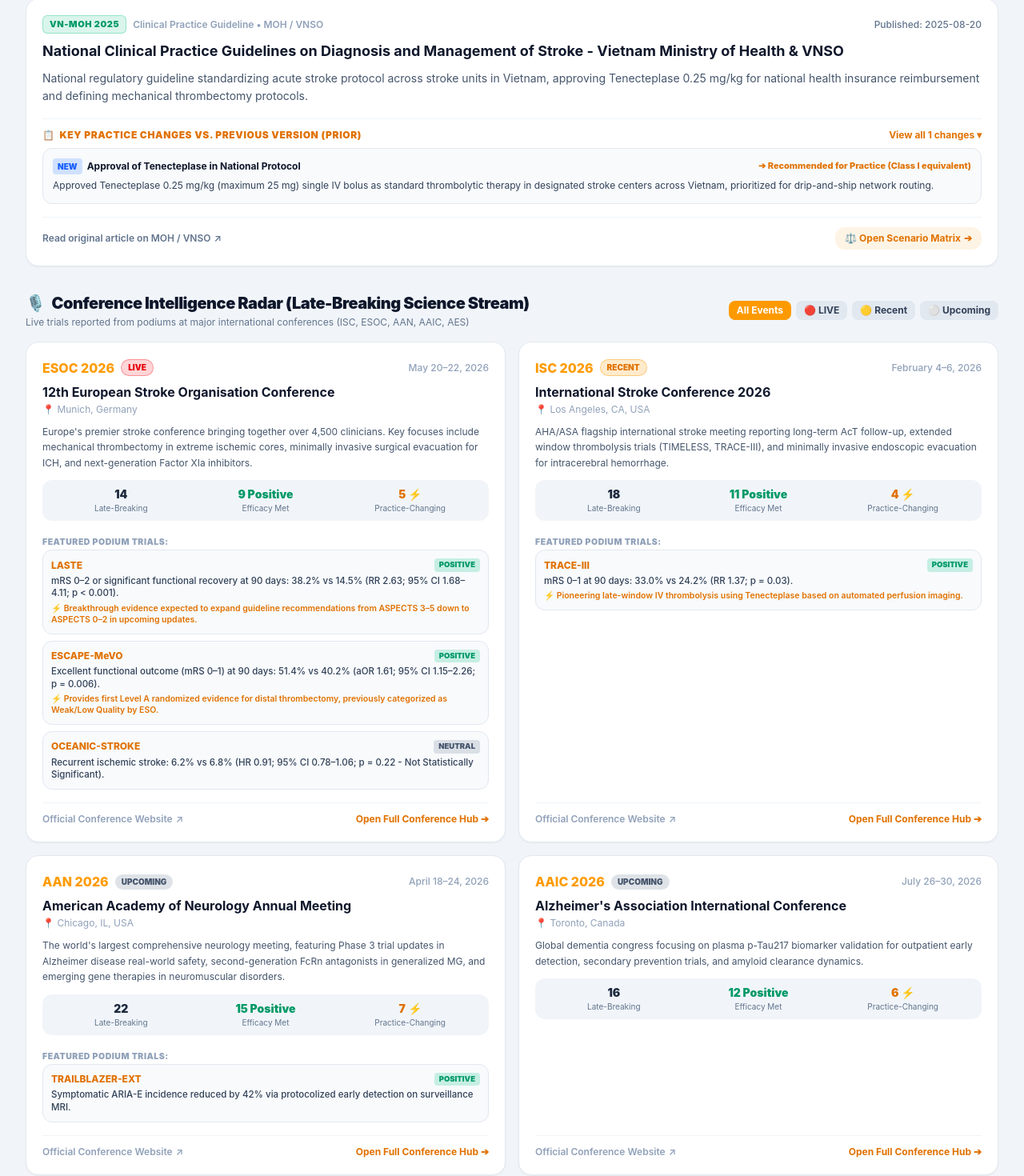
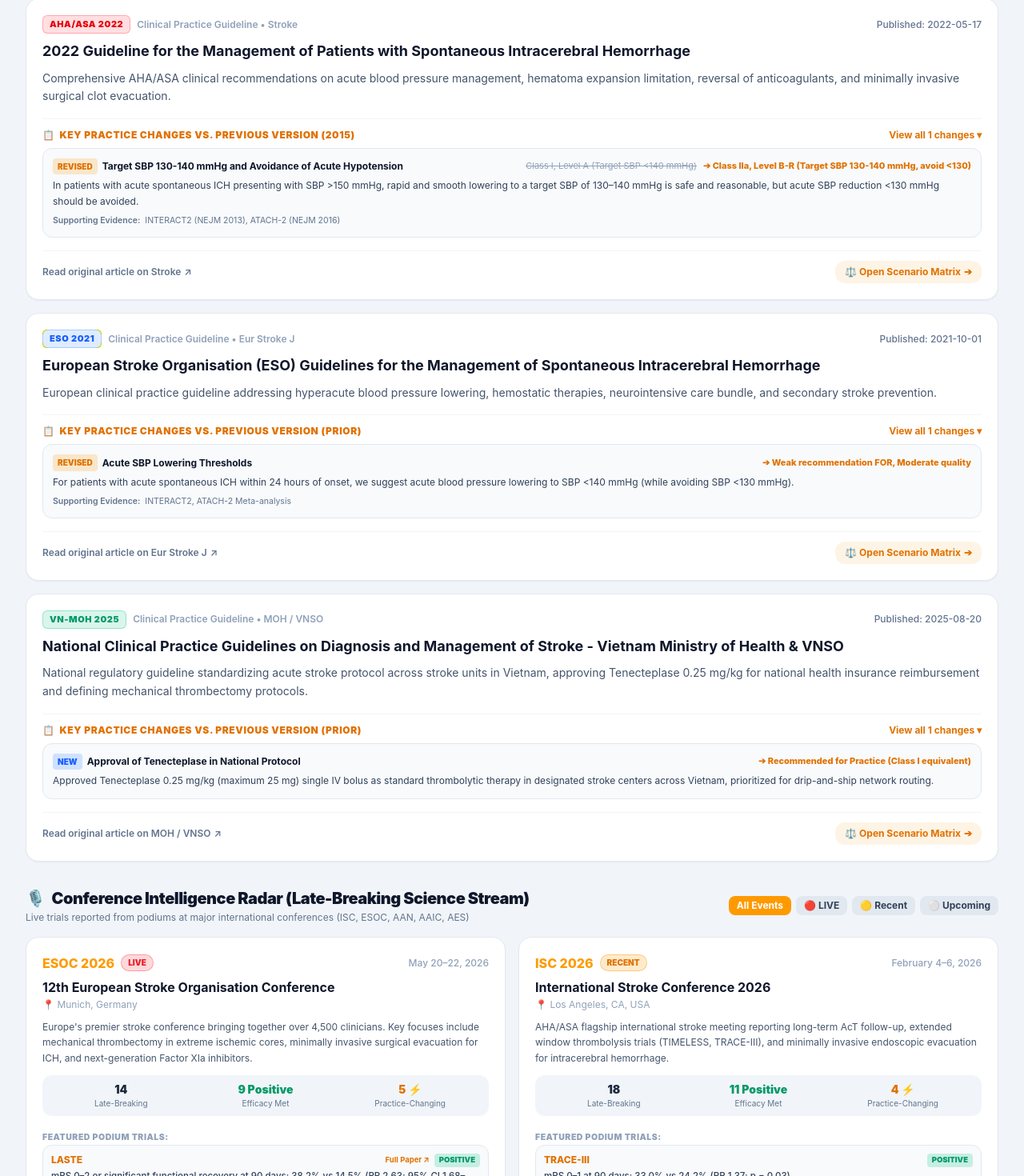
Before and after one commit to chuducmanh123/NeuroPulse, a Next.js app: page /neuroguide in a window 1280 px wide. Shown: the part 1327-2797 px from the top of the page at 80% size. Built offline with nearby package versions, Linux system fonts and the light colour scheme.

Commit message:
update 29/10

```diff
--- a/src/app/neuroguide/page.tsx
+++ b/src/app/neuroguide/page.tsx
@@ -1,6 +1,6 @@
 "use client";
 
-import React, { useState, useMemo, useEffect } from "react";
+import React, { useState, useMemo, useEffect, useRef } from "react";
 import Link from "next/link";
 import {
   NEUROLOGY_SUBSPECIALTIES,
@@ -19,9 +19,29 @@
 } from "../../data/neuroguideMockData";
 import { AppSwitcher } from "../../components/ecosystem/AppSwitcher";
 
+const NAV_TABS = [
+  {
+    id: "radar",
+    label: "🔥 Live Radar & Updates",
+    badge: `${MOCK_GUIDELINE_DOCS.length} Guidelines`,
+  },
+  {
+    id: "matrix",
+    label: "⚖️ Scenario Comparison Matrix",
+    badge: `${MOCK_CLINICAL_SCENARIOS.length} Scenarios`,
+  },
+  {
+    id: "conf",
+    label: "🎙️ Conference Intelligence Hub",
+    badge: `${MOCK_CONFERENCE_EVENTS.length} Events`,
+  },
+] as const;
+
+type NavTabId = (typeof NAV_TABS)[number]["id"];
+
 export default function NeuroGuidePage() {
   const [darkMode, setDarkMode] = useState<boolean>(false);
-  const [activeTab, setActiveTab] = useState<"radar" | "matrix" | "conf">("radar");
+  const [activeTab, setActiveTab] = useState<NavTabId>("radar");
 
   // Filters
   const [selectedSubspecialty, setSelectedSubspecialty] = useState<SubspecialtyType>("All Subspecialties");
@@ -34,11 +54,15 @@
   const [activeDetailTab, setActiveDetailTab] = useState<"matrix" | "temporal" | "conf_bridge">("matrix");
   const [expandedGuidelineChanges, setExpandedGuidelineChanges] = useState<Record<string, boolean>>({});
 
-  // Sync dark mode with localStorage
+  const matrixContainerRef = useRef<HTMLDivElement>(null);
+
+  // Sync dark mode with ecosystem standards (both neuro_dark_mode and neuropulse_theme)
   useEffect(() => {
-    const saved = localStorage.getItem("neuropulse_theme");
-    if (saved === "dark") {
-      setDarkMode(true);
+    const savedDark =
+      localStorage.getItem("neuro_dark_mode") === "true" ||
+      localStorage.getItem("neuropulse_theme") === "dark";
+    setDarkMode(savedDark);
+    if (savedDark) {
       document.documentElement.classList.add("dark");
     } else {
       document.documentElement.classList.remove("dark");
@@ -50,9 +74,11 @@
       const next = !prev;
       if (next) {
         document.documentElement.classList.add("dark");
+        localStorage.setItem("neuro_dark_mode", "true");
         localStorage.setItem("neuropulse_theme", "dark");
       } else {
         document.documentElement.classList.remove("dark");
+        localStorage.setItem("neuro_dark_mode", "false");
         localStorage.setItem("neuropulse_theme", "light");
       }
       return next;
@@ -65,6 +91,13 @@
       [docId]: !prev[docId],
     }));
   };
+
+  // Dynamically derive available societies from guideline documents
+  const availableSocieties = useMemo(() => {
+    const set = new Set<string>();
+    MOCK_GUIDELINE_DOCS.forEach((d) => set.add(d.society));
+    return ["ALL", ...Array.from(set)];
+  }, []);
 
   // Filtered Scenarios
   const filteredScenarios = useMemo(() => {
@@ -82,13 +115,14 @@
     });
   }, [selectedSubspecialty, searchQuery]);
 
-  // Current Scenario
+  // Current Scenario: safely fallback or null if search yields zero matches
   const currentScenario = useMemo(() => {
     return (
-      MOCK_CLINICAL_SCENARIOS.find((s) => s.id === activeScenarioId) ||
-      MOCK_CLINICAL_SCENARIOS[0]
+      filteredScenarios.find((s) => s.id === activeScenarioId) ||
+      filteredScenarios[0] ||
+      null
     );
-  }, [activeScenarioId]);
+  }, [filteredScenarios, activeScenarioId]);
 
   // Current Scenario's Recommendation Atoms
   const scenarioRecommendations = useMemo(() => {
@@ -119,11 +153,14 @@
     });
   }, [selectedConfStatus, selectedSubspecialty]);
 
+  // Smooth scroll using React ref instead of hardcoded coordinates
   const handleJumpToScenario = (scenarioId: string) => {
     setActiveScenarioId(scenarioId);
     setActiveTab("matrix");
     setActiveDetailTab("matrix");
-    window.scrollTo({ top: 350, behavior: "smooth" });
+    setTimeout(() => {
+      matrixContainerRef.current?.scrollIntoView({ behavior: "smooth", block: "start" });
+    }, 60);
   };
 
   return (
@@ -198,28 +235,12 @@
           }`}
         >
           <div className="flex flex-wrap items-center gap-1.5">
-            {[
-              {
-                id: "radar",
-                label: "🔥 Live Radar & Updates",
-                badge: `${MOCK_GUIDELINE_DOCS.length} Guidelines`,
-              },
-              {
-                id: "matrix",
-                label: "⚖️ Scenario Comparison Matrix",
-                badge: `${MOCK_CLINICAL_SCENARIOS.length} Scenarios`,
-              },
-              {
-                id: "conf",
-                label: "🎙️ Conference Intelligence Hub",
-                badge: `${MOCK_CONFERENCE_EVENTS.length} Events`,
-              },
-            ].map((tab) => {
+            {NAV_TABS.map((tab) => {
               const isActive = activeTab === tab.id;
               return (
                 <button
                   key={tab.id}
-                  onClick={() => setActiveTab(tab.id as any)}
+                  onClick={() => setActiveTab(tab.id)}
                   className={`px-3.5 py-2 rounded-lg text-xs font-bold transition-all flex items-center gap-1.5 ${
                     isActive
                       ? "bg-amber-500 text-white shadow-sm"
@@ -323,13 +344,13 @@
                   </p>
                 </div>
 
-                {/* Society Filters */}
-                <div className="flex items-center gap-1.5">
-                  {["ALL", "AHA/ASA", "ESO", "VN-MOH"].map((soc) => (
+                {/* Society Filters derived dynamically */}
+                <div className="flex items-center gap-1.5 overflow-x-auto pb-1 sm:pb-0">
+                  {availableSocieties.map((soc) => (
                     <button
                       key={soc}
                       onClick={() => setSelectedSocietyFilter(soc)}
-                      className={`px-2.5 py-1 rounded-lg text-xs font-bold transition-all ${
+                      className={`px-2.5 py-1 rounded-lg text-xs font-bold whitespace-nowrap transition-all ${
                         selectedSocietyFilter === soc
                           ? "bg-amber-500 text-white"
                           : darkMode
@@ -619,6 +640,18 @@
                                 <span className="font-extrabold text-amber-600 dark:text-amber-400">
                                   {tr.trialAcronym}
                                 </span>
+                                <div className="flex items-center gap-1.5">
+                                  {tr.fullTextUrl && (
+                                    <a
+                                      href={tr.fullTextUrl}
+                                      target="_blank"
+                                      rel="noopener noreferrer"
+                                      className="text-[9.5px] font-bold text-amber-600 dark:text-amber-400 hover:underline flex items-center gap-0.5"
+                                    >
+                                      <span>Full Paper</span>
+                                      <span>↗</span>
+                                    </a>
+                                  )}
                                   <span
                                     className={`px-1.5 py-0.5 rounded text-[9.5px] font-black ${
                                       tr.verdict === "POSITIVE"
@@ -628,6 +661,7 @@
                                   >
                                     {tr.verdict}
                                   </span>
+                                </div>
                               </div>
                               <p className="text-[11.5px] text-slate-700 dark:text-slate-300 font-medium line-clamp-2">
                                 {tr.primaryOutcome}
@@ -671,7 +705,29 @@
             TAB 2: SCENARIO COMPARISON MATRIX (Master-Detail 2-Column Layout)
            ========================================================================= */}
         {activeTab === "matrix" && (
-          <div className="grid grid-cols-1 lg:grid-cols-12 gap-6">
+          <div ref={matrixContainerRef} className="grid grid-cols-1 lg:grid-cols-12 gap-6">
+            {filteredScenarios.length === 0 ? (
+              /* Robust Empty State when search/filter returns 0 items */
+              <div className="lg:col-span-12 p-12 text-center rounded-2xl border border-dashed border-slate-300 dark:border-slate-800 bg-white/50 dark:bg-slate-900/50">
+                <span className="text-3xl block mb-2">🔍</span>
+                <h3 className="text-sm font-bold text-slate-800 dark:text-slate-200">
+                  No clinical scenarios found
+                </h3>
+                <p className="text-xs text-slate-400 mt-1">
+                  No matching scenarios for &ldquo;{searchQuery}&rdquo; in {selectedSubspecialty}.
+                </p>
+                <button
+                  onClick={() => {
+                    setSearchQuery("");
+                    setSelectedSubspecialty("All Subspecialties");
+                  }}
+                  className="mt-3 px-3 py-1.5 rounded-lg text-xs font-bold bg-amber-500 text-white hover:bg-amber-600 transition-colors"
+                >
+                  Reset Filters
+                </button>
+              </div>
+            ) : (
+              <>
                 {/* LEFT COLUMN (4/12): Scenario Explorer */}
                 <aside className="lg:col-span-4 space-y-3">
                   <div className="flex items-center justify-between">
@@ -767,7 +823,7 @@
                           {currentScenario.summary}
                         </p>
 
-                    {/* Ecosystem Deep Links */}
+                        {/* Ecosystem Deep Links with dead # prevention */}
                         {currentScenario.ecosystemLinks && (
                           <div className="mt-4 pt-3 border-t border-slate-100 dark:border-slate-800">
                             <span className="text-[10px] font-black uppercase tracking-wider text-slate-400 block mb-2">
@@ -778,7 +834,14 @@
                                 <Link
                                   key={idx}
                                   href={link.href}
+                                  onClick={(e) => {
+                                    if (link.href === "#") {
+                                      e.preventDefault();
+                                    }
+                                  }}
                                   className={`px-3 py-1.5 rounded-xl border text-xs font-bold flex items-center gap-1.5 transition-all ${
+                                    link.href === "#" ? "cursor-default" : ""
+                                  } ${
                                     link.app === "NeuroRx"
                                       ? "bg-sky-500/10 border-sky-500/30 text-sky-600 dark:text-sky-400 hover:bg-sky-500/20"
                                       : link.app === "NeuroCalc"
@@ -1001,9 +1064,22 @@
                                     <span className="font-black text-amber-600 dark:text-amber-400 text-sm">
                                       {tr.trialAcronym}
                                     </span>
+                                    <div className="flex items-center gap-1.5">
+                                      {tr.fullTextUrl && (
+                                        <a
+                                          href={tr.fullTextUrl}
+                                          target="_blank"
+                                          rel="noopener noreferrer"
+                                          className="text-[9.5px] font-bold text-amber-600 dark:text-amber-400 hover:underline flex items-center gap-0.5"
+                                        >
+                                          <span>Full Paper</span>
+                                          <span>↗</span>
+                                        </a>
+                                      )}
                                       <span className="text-[10px] font-bold px-1.5 py-0.5 rounded bg-emerald-500/20 text-emerald-600 dark:text-emerald-400">
                                         {tr.verdict}
                                       </span>
+                                    </div>
                                   </div>
 
                                   <p className="font-bold text-slate-800 dark:text-slate-200 mb-1">
@@ -1074,6 +1150,8 @@
                     </div>
                   )}
                 </section>
+              </>
+            )}
           </div>
         )}
 
--- a/src/components/ecosystem/AppSwitcher.tsx
+++ b/src/components/ecosystem/AppSwitcher.tsx
@@ -162,6 +162,8 @@
           setOpen((prev) => !prev);
         }}
         aria-label="Neuro Ecosystem Apps"
+        aria-haspopup="true"
+        aria-expanded={open}
         title="Neuro Ecosystem Apps"
         className={`p-2 rounded-lg border transition-all flex items-center justify-center ${
           open
--- a/src/data/neuroguideMockData.ts
+++ b/src/data/neuroguideMockData.ts
@@ -358,6 +358,60 @@
     ],
   },
   {
+    id: "aha-ich-2022",
+    society: "AHA/ASA",
+    year: 2022,
+    title: "2022 Guideline for the Management of Patients with Spontaneous Intracerebral Hemorrhage",
+    officialUrl: "https://www.ahajournals.org/doi/10.1161/STR.0000000000000407",
+    journalTarget: "Stroke",
+    documentType: "Clinical Practice Guideline",
+    publishDate: "2022-05-17",
+    previousVersionYear: 2015,
+    executiveSummary:
+      "Comprehensive AHA/ASA clinical recommendations on acute blood pressure management, hematoma expansion limitation, reversal of anticoagulants, and minimally invasive surgical clot evacuation.",
+    linkedScenarioIds: ["ich-acute-bp-lowering"],
+    allPracticeChanges: [
+      {
+        id: "chg-aha-ich-1",
+        scenarioId: "ich-acute-bp-lowering",
+        category: "Blood Pressure",
+        topic: "Target SBP 130-140 mmHg and Avoidance of Acute Hypotension",
+        changeType: "REVISED",
+        previousGrade: "Class I, Level A (Target SBP <140 mmHg)",
+        currentGrade: "Class IIa, Level B-R (Target SBP 130-140 mmHg, avoid <130)",
+        currentText:
+          "In patients with acute spontaneous ICH presenting with SBP >150 mmHg, rapid and smooth lowering to a target SBP of 130–140 mmHg is safe and reasonable, but acute SBP reduction <130 mmHg should be avoided.",
+        drivingTrials: ["INTERACT2 (NEJM 2013)", "ATACH-2 (NEJM 2016)"],
+      },
+    ],
+  },
+  {
+    id: "eso-ich-2021",
+    society: "ESO",
+    year: 2021,
+    title: "European Stroke Organisation (ESO) Guidelines for the Management of Spontaneous Intracerebral Hemorrhage",
+    officialUrl: "https://journals.sagepub.com/doi/10.1177/23969873211046474",
+    journalTarget: "Eur Stroke J",
+    documentType: "Clinical Practice Guideline",
+    publishDate: "2021-10-01",
+    executiveSummary:
+      "European clinical practice guideline addressing hyperacute blood pressure lowering, hemostatic therapies, neurointensive care bundle, and secondary stroke prevention.",
+    linkedScenarioIds: ["ich-acute-bp-lowering"],
+    allPracticeChanges: [
+      {
+        id: "chg-eso-ich-1",
+        scenarioId: "ich-acute-bp-lowering",
+        category: "Blood Pressure",
+        topic: "Acute SBP Lowering Thresholds",
+        changeType: "REVISED",
+        currentGrade: "Weak recommendation FOR, Moderate quality",
+        currentText:
+          "For patients with acute spontaneous ICH within 24 hours of onset, we suggest acute blood pressure lowering to SBP <140 mmHg (while avoiding SBP <130 mmHg).",
+        drivingTrials: ["INTERACT2", "ATACH-2 Meta-analysis"],
+      },
+    ],
+  },
+  {
     id: "vn-moh-stroke-2025",
     society: "VN-MOH",
     year: 2025,
@@ -483,7 +537,7 @@
   {
     id: "rec-aha-2022-ich-bp",
     scenarioId: "ich-acute-bp-lowering",
-    guidelineDocId: "aha-ais-2026",
+    guidelineDocId: "aha-ich-2022",
     society: "AHA/ASA",
     year: 2022,
     originalGrade: "Class IIa, Level of Evidence B-R",
@@ -498,7 +552,7 @@
   {
     id: "rec-eso-2021-ich-bp",
     scenarioId: "ich-acute-bp-lowering",
-    guidelineDocId: "eso-ais-2024",
+    guidelineDocId: "eso-ich-2021",
     society: "ESO",
     year: 2021,
     originalGrade: "Weak recommendation FOR, Moderate quality",
--- a/src/types/neuroguide.ts
+++ b/src/types/neuroguide.ts
@@ -121,7 +121,7 @@
 }
 
 export interface TemporalShift {
-  society: string;
+  society: GuidelineDoc["society"];
   previousYear: number;
   previousGrade: string;
   currentYear: number;
```
Also changed, not shown: 1 other file (tests, documents, lock files or other folders). Lines whose indentation alone changed are shown as unchanged.
